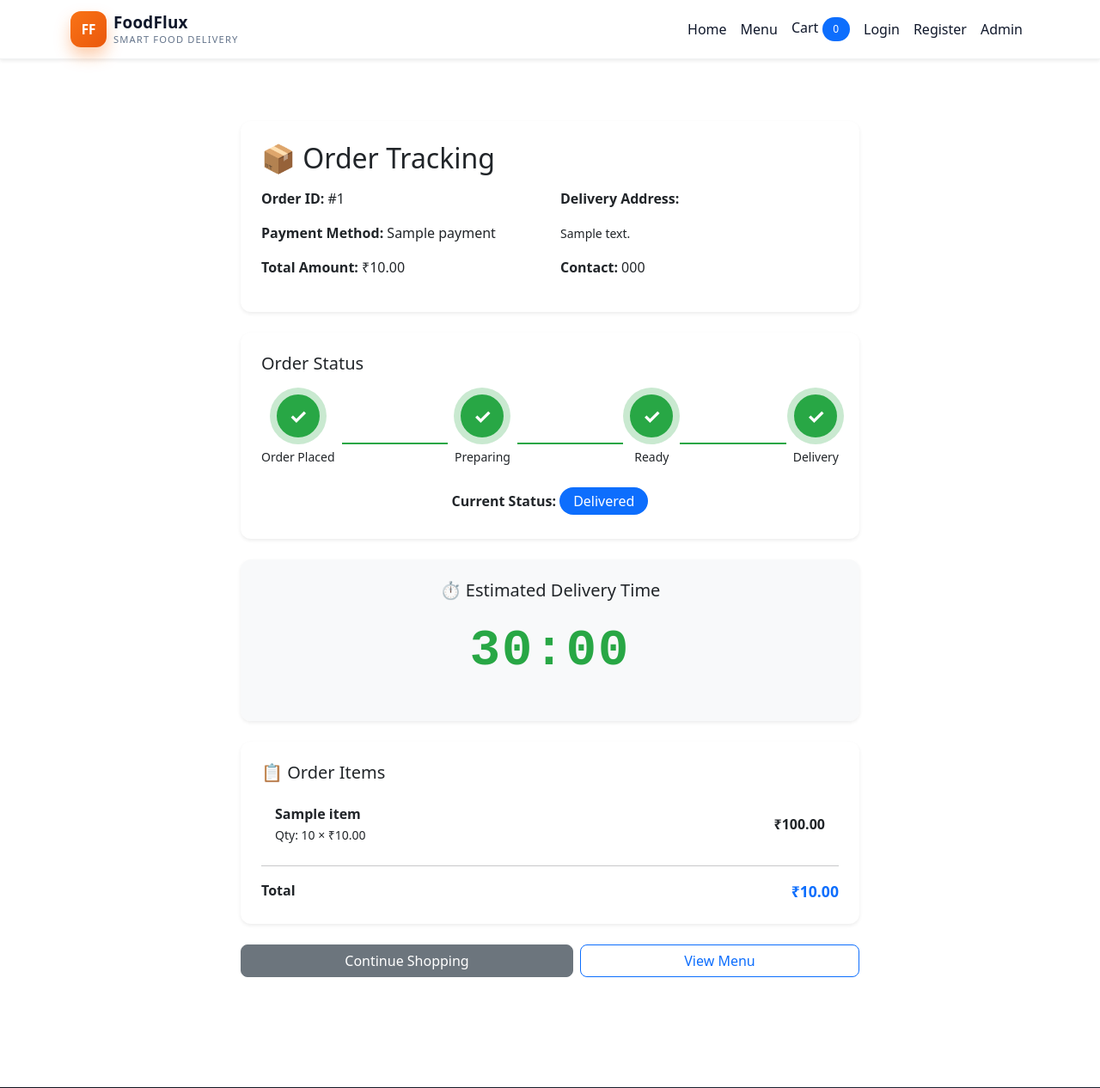
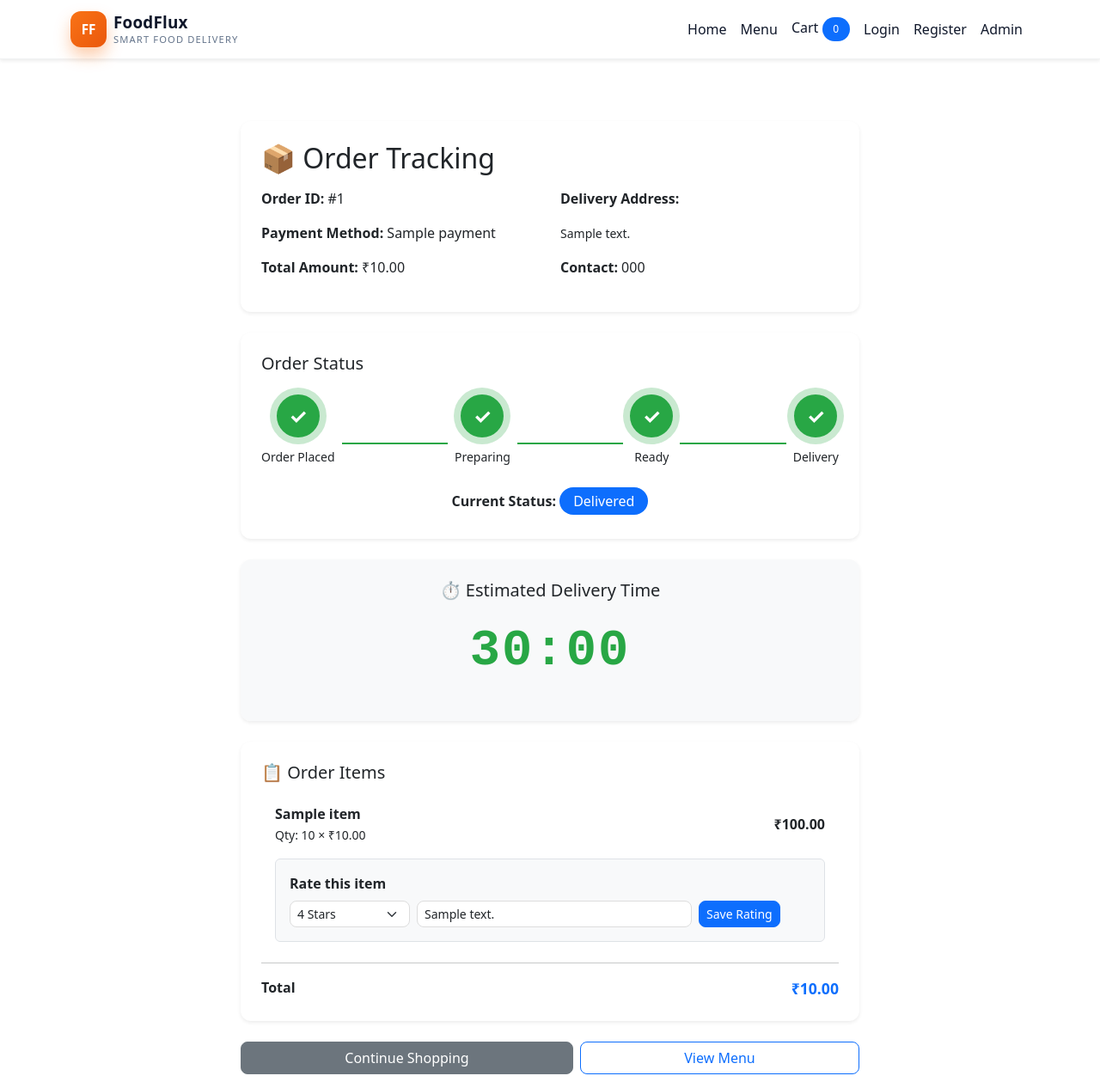
Before and after one commit to Gopikrishna916/FoodFlux, a Flask app: template templates/track_order.html in a window 1280 px wide. Shown: the top 1266 px of the page at 86% size. Run offline with Flask 2, Linux system fonts and the light colour scheme; the template is opened without the code that fills it: most values are stand-ins (such as "Sample title", 1, 10 or a date in 2020).

Commit message:
Add customer ratings and fix admin dashboard routes

```diff
--- a/app.py
+++ b/app.py
@@ -1,4 +1,5 @@
 import os
+import shutil
 import sqlite3
 import base64
 from io import BytesIO
@@ -108,9 +109,62 @@ def init_db():
         )
         '''
     )
+    db.execute(
+        '''
+        CREATE TABLE IF NOT EXISTS ratings(
+            id INTEGER PRIMARY KEY AUTOINCREMENT,
+            user_id INTEGER NOT NULL,
+            food_id INTEGER NOT NULL,
+            order_id INTEGER NOT NULL,
+            rating INTEGER NOT NULL CHECK (rating >= 1 AND rating <= 5),
+            review TEXT,
+            created_at TIMESTAMP DEFAULT CURRENT_TIMESTAMP,
+            updated_at TIMESTAMP DEFAULT CURRENT_TIMESTAMP,
+            UNIQUE(user_id, food_id, order_id),
+            FOREIGN KEY(user_id) REFERENCES users(id),
+            FOREIGN KEY(food_id) REFERENCES foods(id),
+            FOREIGN KEY(order_id) REFERENCES orders(id)
+        )
+        '''
+    )
     db.commit()
+    normalize_db_image_paths(db)
     seed_foods(db)
     fix_food_images(db)
+    ensure_image_aliases()
+
+
+def normalize_db_image_paths(db):
+    foods = db.execute("SELECT id, image FROM foods").fetchall()
+    for food in foods:
+        image = food["image"]
+        if not image or image.startswith("http"):
+            continue
+        normalized = image.replace("\\", "/").strip()
+        if not normalized.startswith("images/"):
+            normalized = f"images/{normalized.split('/')[-1]}"
+        normalized = normalized.lower()
+        if normalized != image:
+            db.execute("UPDATE foods SET image = ? WHERE id = ?", (normalized, food["id"]))
+    db.commit()
+
+
+def ensure_image_aliases():
+    image_dir = os.path.join(BASE_DIR, "static", "images")
+    alias_pairs = [
+        ("margherita_pizza.png", "margherita_pizza.jpeg"),
+        ("bbq_chicken_pizza.png", "bbq_chicken_pizza.jpeg"),
+        ("caesar_salad.png", "caesar_salad.jpeg"),
+        ("chocolate_cake.png", "chocolate_cake.jpeg"),
+        ("spaghetti_bolognese.png", "spaghetti_bolognese.jpeg"),
+        ("fish_curry.png", "fish_curry.jpeg"),
+        ("vanilla_ice_cream.png", "vanilla_ice_cream.jpeg"),
+    ]
+    for source_name, alias_name in alias_pairs:
+        source_path = os.path.join(image_dir, source_name)
+        alias_path = os.path.join(image_dir, alias_name)
+        if os.path.exists(source_path) and not os.path.exists(alias_path):
+            shutil.copyfile(source_path, alias_path)
 
 
 def seed_foods(db):
@@ -189,11 +243,34 @@ def home():
     search = request.args.get("q", "")
     if search:
         foods = query_db(
-            "SELECT * FROM foods WHERE name LIKE ? OR description LIKE ? LIMIT 8",
+            '''
+            SELECT
+                f.*,
+                COALESCE(AVG(r.rating), 0) AS avg_rating,
+                COUNT(r.id) AS rating_count
+            FROM foods f
+            LEFT JOIN ratings r ON r.food_id = f.id
+            WHERE f.name LIKE ? OR f.description LIKE ?
+            GROUP BY f.id
+            ORDER BY f.id DESC
+            LIMIT 8
+            ''',
             (f"%{search}%", f"%{search}%"),
         )
     else:
-        foods = query_db("SELECT * FROM foods LIMIT 8")
+        foods = query_db(
+            '''
+            SELECT
+                f.*,
+                COALESCE(AVG(r.rating), 0) AS avg_rating,
+                COUNT(r.id) AS rating_count
+            FROM foods f
+            LEFT JOIN ratings r ON r.food_id = f.id
+            GROUP BY f.id
+            ORDER BY f.id DESC
+            LIMIT 8
+            '''
+        )
     return render_template("home.html", foods=foods, search=search)
 
 
@@ -256,18 +333,25 @@ def logout():
 def menu():
     category = request.args.get("category")
     search = request.args.get("q", "")
-    query = "SELECT * FROM foods"
+    query = """
+    SELECT
+        f.*,
+        COALESCE(AVG(r.rating), 0) AS avg_rating,
+        COUNT(r.id) AS rating_count
+    FROM foods f
+    LEFT JOIN ratings r ON r.food_id = f.id
+    """
     args = []
     filters = []
     if category:
-        filters.append("category = ?")
+        filters.append("f.category = ?")
         args.append(category)
     if search:
-        filters.append("(name LIKE ? OR description LIKE ?)")
+        filters.append("(f.name LIKE ? OR f.description LIKE ?)")
         args.extend([f"%{search}%", f"%{search}%"])
     if filters:
         query += " WHERE " + " AND ".join(filters)
-    query += " ORDER BY id DESC"
+    query += " GROUP BY f.id ORDER BY f.id DESC"
     foods = query_db(query, tuple(args))
     return render_template("menu.html", foods=foods, category=category, search=search)
 
@@ -431,15 +515,76 @@ def track_order(order_id):
 
     order_items = query_db(
         '''
-        SELECT oi.qty, f.name, f.category, f.price
+        SELECT
+            oi.food_id,
+            oi.qty,
+            f.name,
+            f.category,
+            f.price,
+            r.rating AS user_rating,
+            r.review AS user_review
         FROM order_items oi
         JOIN foods f ON oi.food_id = f.id
+        LEFT JOIN ratings r ON r.order_id = oi.order_id AND r.food_id = oi.food_id AND r.user_id = ?
         WHERE oi.order_id = ?
         ''',
-        (order_id,)
+        (session["user_id"], order_id)
     )
 
     return render_template("track_order.html", order=order, order_items=order_items)
+
+
+@app.route("/rate_item/<int:order_id>/<int:food_id>", methods=["POST"])
+@login_required
+def rate_item(order_id, food_id):
+    rating_raw = request.form.get("rating")
+    review = (request.form.get("review") or "").strip()
+
+    try:
+        rating = int(rating_raw)
+    except (TypeError, ValueError):
+        flash("Please select a valid rating from 1 to 5.", "danger")
+        return redirect(url_for("track_order", order_id=order_id))
+
+    if rating < 1 or rating > 5:
+        flash("Rating must be between 1 and 5.", "danger")
+        return redirect(url_for("track_order", order_id=order_id))
+
+    eligible_item = query_db(
+        '''
+        SELECT oi.id
+        FROM order_items oi
+        JOIN orders o ON o.id = oi.order_id
+        WHERE oi.order_id = ?
+          AND oi.food_id = ?
+          AND o.user_id = ?
+          AND o.status = 'Delivered'
+        ''',
+        (order_id, food_id, session["user_id"]),
+        one=True,
+    )
+
+    if not eligible_item:
+        flash("You can rate only delivered items from your own orders.", "warning")
+        return redirect(url_for("track_order", order_id=order_id))
+
+    db = get_db()
+    db.execute(
+        '''
+        INSERT INTO ratings (user_id, food_id, order_id, rating, review, updated_at)
+        VALUES (?, ?, ?, ?, ?, CURRENT_TIMESTAMP)
+        ON CONFLICT(user_id, food_id, order_id)
+        DO UPDATE SET
+            rating = excluded.rating,
+            review = excluded.review,
+            updated_at = CURRENT_TIMESTAMP
+        ''',
+        (session["user_id"], food_id, order_id, rating, review),
+    )
+    db.commit()
+
+    flash("Thanks! Your rating has been saved.", "success")
+    return redirect(url_for("track_order", order_id=order_id))
 
 
 @app.route("/admin_login", methods=["GET", "POST"])
@@ -469,8 +614,8 @@ def admin_logout():
 @app.route("/admin")
 @admin_required
 def admin_dashboard():
-    orders = query_db("SELECT * FROM orders ORDER BY created_at DESC")
-    return render_template("admin_dashboard.html", orders=orders)
+    foods = query_db("SELECT * FROM foods ORDER BY id DESC")
+    return render_template("admin_dashboard.html", foods=foods)
 
 
 @app.route("/admin/orders")
--- a/templates/admin_dashboard.html
+++ b/templates/admin_dashboard.html
@@ -6,7 +6,7 @@
         <p class="text-muted">Manage menu items and update your food catalog.</p>
     </div>
     <div>
-        <a href="{{ url_for('admin_food_new') }}" class="btn btn-primary">Add New Food</a>
+        <a href="{{ url_for('admin_foods') }}" class="btn btn-primary">Add New Food</a>
         <a href="{{ url_for('admin_orders') }}" class="btn btn-outline-secondary">View Orders</a>
     </div>
 </div>
@@ -31,8 +31,7 @@
                 <td>₹{{ "%.2f" | format(food.price) }}</td>
                 <td>{{ food.description[:50] }}{% if food.description|length > 50 %}...{% endif %}</td>
                 <td>
-                    <a href="{{ url_for('admin_food_edit', food_id=food.id) }}" class="btn btn-sm btn-outline-primary">Edit</a>
-                    <a href="{{ url_for('admin_food_delete', food_id=food.id) }}" class="btn btn-sm btn-outline-danger" onclick="return confirm('Delete this item?');">Delete</a>
+                    <a href="{{ url_for('admin_foods') }}" class="btn btn-sm btn-outline-primary">Manage</a>
                 </td>
             </tr>
             {% endfor %}
--- a/templates/track_order.html
+++ b/templates/track_order.html
@@ -76,12 +76,38 @@
                     <h5 class="card-title mb-3">📋 Order Items</h5>
                     <ul class="list-group list-group-flush">
                         {% for item in order_items %}
-                        <li class="list-group-item d-flex justify-content-between align-items-center slide-up">
-                            <div>
+                        <li class="list-group-item slide-up">
+                            <div class="d-flex justify-content-between align-items-center">
+                                <div>
                                 <strong>{{ item.name }}</strong><br>
                                 <small>Qty: {{ item.qty }} × ₹{{ "%.2f" | format(item.price) }}</small>
+                                </div>
+                                <span class="fw-bold">₹{{ "%.2f" | format(item.price * item.qty) }}</span>
                             </div>
-                            <span class="fw-bold">₹{{ "%.2f" | format(item.price * item.qty) }}</span>
+
+                            {% if order.status == 'Delivered' %}
+                            <form method="post" action="{{ url_for('rate_item', order_id=order.id, food_id=item.food_id) }}" class="mt-3 border rounded p-3 bg-light">
+                                <label class="form-label fw-semibold mb-2">Rate this item</label>
+                                <div class="d-flex flex-wrap gap-2 align-items-center">
+                                    <select name="rating" class="form-select form-select-sm" style="max-width: 140px;" required>
+                                        <option value="">Select</option>
+                                        {% for score in range(1, 6) %}
+                                        <option value="{{ score }}" {% if item.user_rating == score %}selected{% endif %}>{{ score }} Star{% if score > 1 %}s{% endif %}</option>
+                                        {% endfor %}
+                                    </select>
+                                    <input
+                                        type="text"
+                                        name="review"
+                                        class="form-control form-control-sm"
+                                        placeholder="Optional review"
+                                        value="{{ item.user_review or '' }}"
+                                        maxlength="250"
+                                        style="max-width: 320px;"
+                                    />
+                                    <button type="submit" class="btn btn-sm btn-primary">Save Rating</button>
+                                </div>
+                            </form>
+                            {% endif %}
                         </li>
                         {% endfor %}
                     </ul>
```
Also changed, not shown: templates/home.html (+11 -4 lines), templates/menu.html (+9 -2 lines).
